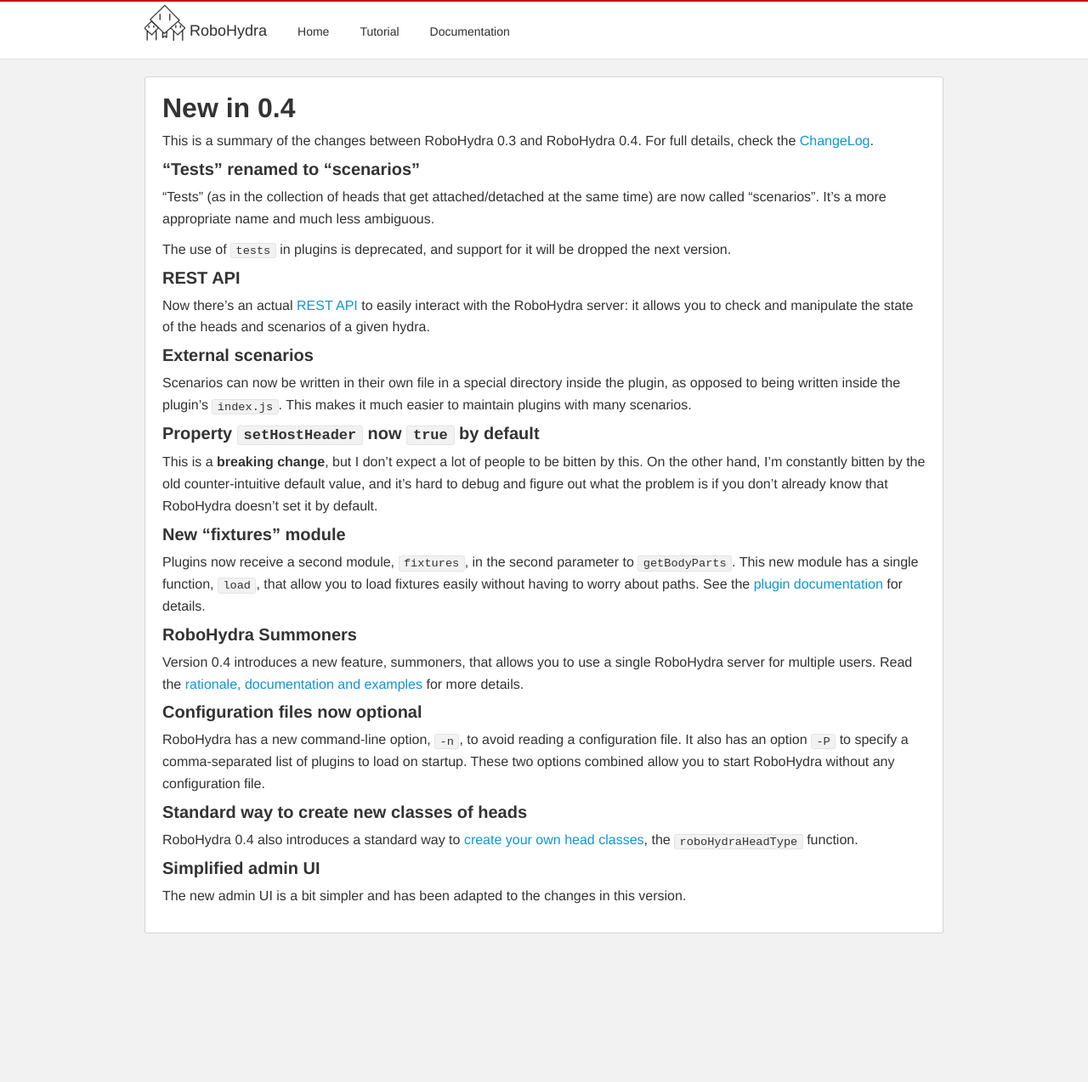
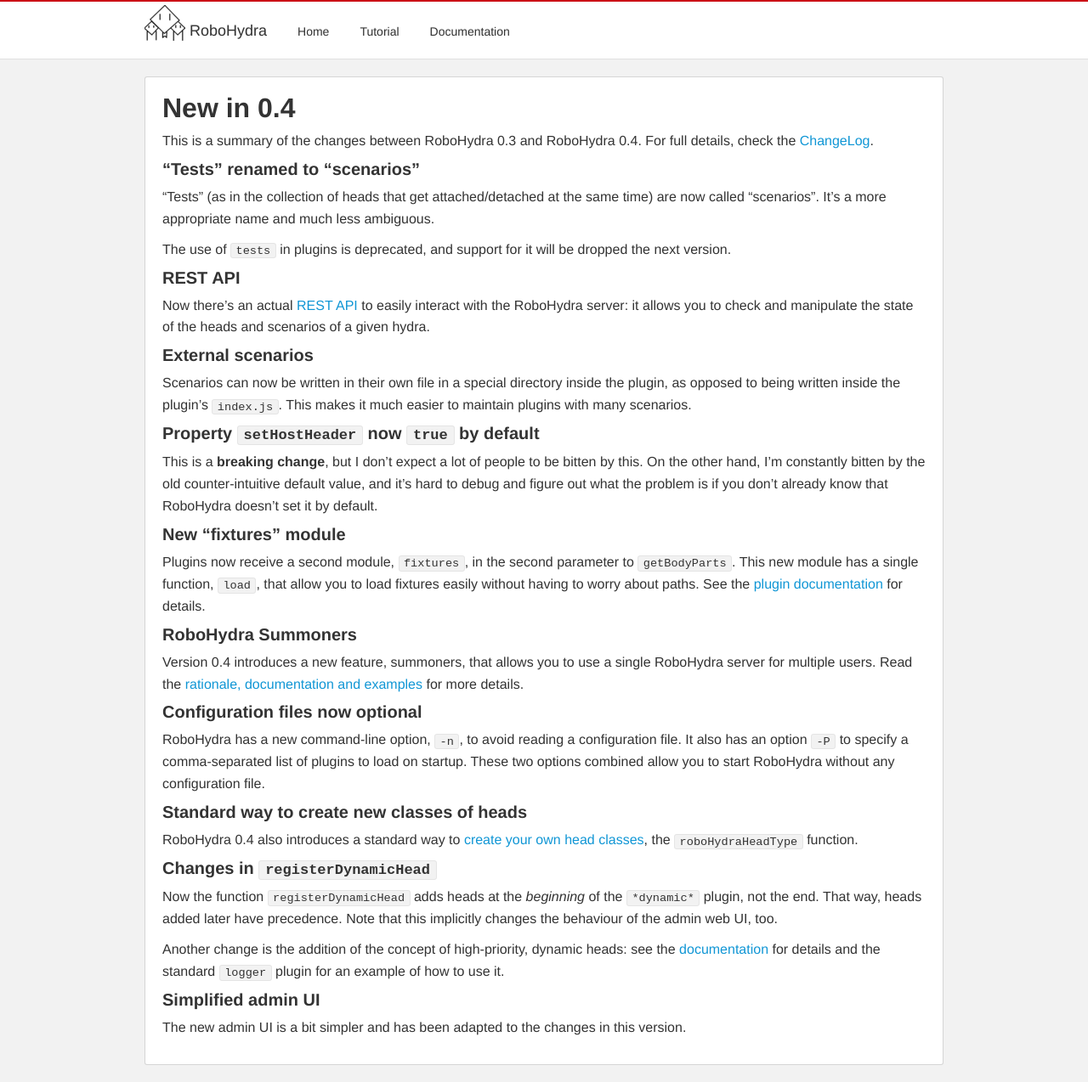
Before and after one commit to robohydra/robohydra, a Jekyll site: the page built from docs/0.4/changes/index.md, in a window 1280 px wide and 1274 px high. Shown: the whole window at 85% size. Built offline with Jekyll 4.4.1, drawn with Linux system fonts in a browser that asks for light colours.

Commit message:
Document recent changes in registerDynamicHead

```diff
--- a/docs/0.4/changes/index.md
+++ b/docs/0.4/changes/index.md
@@ -65,6 +65,17 @@
 RoboHydra 0.4 also introduces a standard way to [create your own head
 classes](../custom-heads), the `roboHydraHeadType` function.
 
+### Changes in `registerDynamicHead`
+
+Now the function `registerDynamicHead` adds heads at the _beginning_
+of the `*dynamic*` plugin, not the end. That way, heads added later
+have precedence. Note that this implicitly changes the behaviour of
+the admin web UI, too.
+
+Another change is the addition of the concept of high-priority,
+dynamic heads: see the [documentation](../api) for details and the
+standard `logger` plugin for an example of how to use it.
+
 ### Simplified admin UI
 
 The new admin UI is a bit simpler and has been adapted to the changes
```
Also changed, not shown: docs/0.4/api/index.md (+5 -3 lines).
